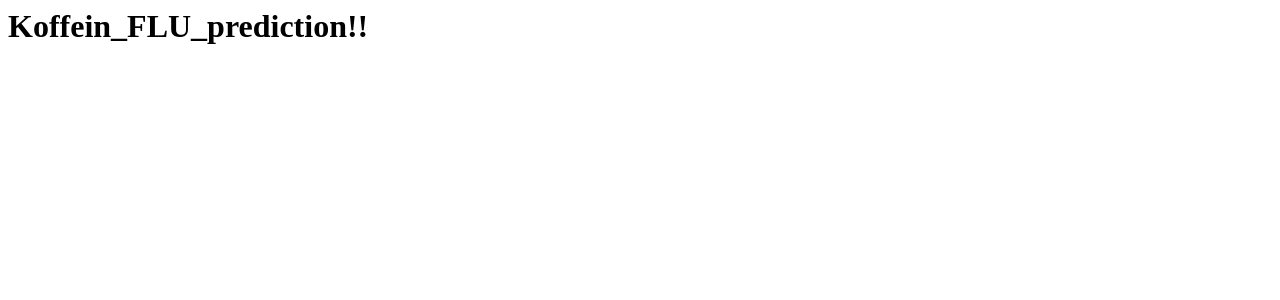
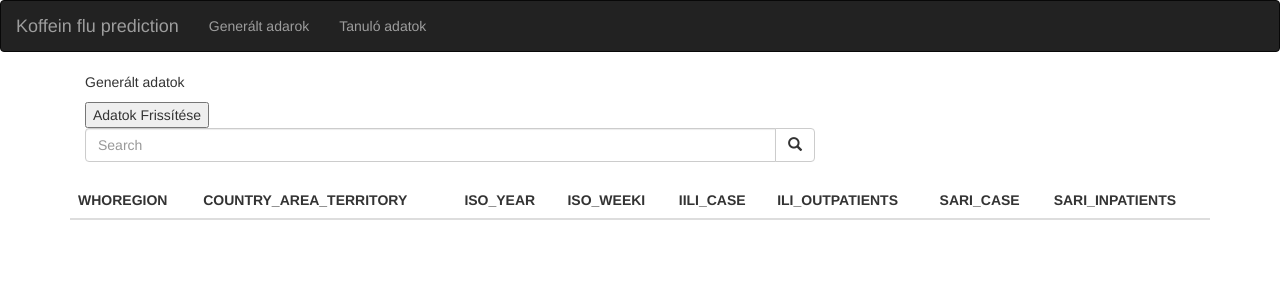
Before and after one commit to zsoltkovacs94/koffein-flu-prediction, a Django app: page / in a window 1280 px wide. Shown: the top 300 px of the page. Run offline with Django 4.2, Linux system fonts and the light colour scheme; lists and menus that the app fills with data are empty; some libraries are stand-ins or nearby versions.

Commit message:
index.html feltötltése

```diff
--- a/koffein_flu_prediction/website/templates/index.html
+++ b/koffein_flu_prediction/website/templates/index.html
@@ -1 +1,87 @@
-<h1>Koffein_FLU_prediction!!</h1>
+<!DOCTYPE html>
+<html lang="hu">
+<head>
+  <title>Bootstrap Example</title>
+  <meta charset="utf-8">
+  <meta name="viewport" content="width=device-width, initial-scale=1">
+  <link rel="stylesheet" href="https://maxcdn.bootstrapcdn.com/bootstrap/3.4.1/css/bootstrap.min.css">
+  <link rel="stylesheet" href="/css/style.css">
+  <script src="https://ajax.googleapis.com/ajax/libs/jquery/3.7.1/jquery.min.js"></script>
+  <script src="https://maxcdn.bootstrapcdn.com/bootstrap/3.4.1/js/bootstrap.min.js"></script>
+</head>
+<body>
+
+<div class="">
+    <nav class="navbar navbar-inverse">
+        <div class="container-fluid">
+          <div class="navbar-header">
+            <button type="button" class="navbar-toggle" data-toggle="collapse" data-target="#myNavbar">
+              <span class="icon-bar"></span>
+              <span class="icon-bar"></span>
+              <span class="icon-bar"></span>
+            </button>
+            <a class="navbar-brand" href="">Koffein flu prediction</a>
+          </div>
+          <div class="collapse navbar-collapse" id="myNavbar">
+            <ul class="nav navbar-nav">
+              <li><a href="index.html">Generált adarok</a></li>
+              <li><a href="tanulo.html">Tanuló adatok</a></li>
+            </ul>
+          </div>
+        </div>
+      </nav>
+</div>
+
+<div class="container" style="margin-bottom: 20px;">
+
+    <div class=" fejlec col-sm-8">
+      <p class="generaltadatok">Generált adatok</p>
+      <button class="frissites">Adatok Frissítése</button>
+
+
+      <div class="input-group">
+        <input type="text" class="form-control" placeholder="Search" name="search">
+        <div class="input-group-btn">
+          <button class="btn btn-default" type="submit">
+            <i class="glyphicon glyphicon-search"></i>
+          </button>
+        </div>
+      </div>
+  </div>
+
+
+
+</div>
+<div class="container">
+
+    <table class="table table-hover">
+      <thead>
+        <tr>
+          <th>WHOREGION</th>
+          <th>COUNTRY_AREA_TERRITORY</th>
+          <th>ISO_YEAR</th>
+          <th>ISO_WEEKI</th>
+          <th>IILI_CASE</th>
+          <th>ILI_OUTPATIENTS</th>
+          <th>SARI_CASE</th>
+          <th>SARI_INPATIENTS </th>
+        </tr>
+      </thead>
+      <tbody>
+        <tr>
+          <td></td>
+          <td></td>
+          <td></td>
+          <td></td>
+          <td></td>
+          <td></td>
+          <td></td>
+          <td></td>
+        </tr>
+
+      </tbody>
+    </table>
+  </div>
+
+</body>
+</html>
```
